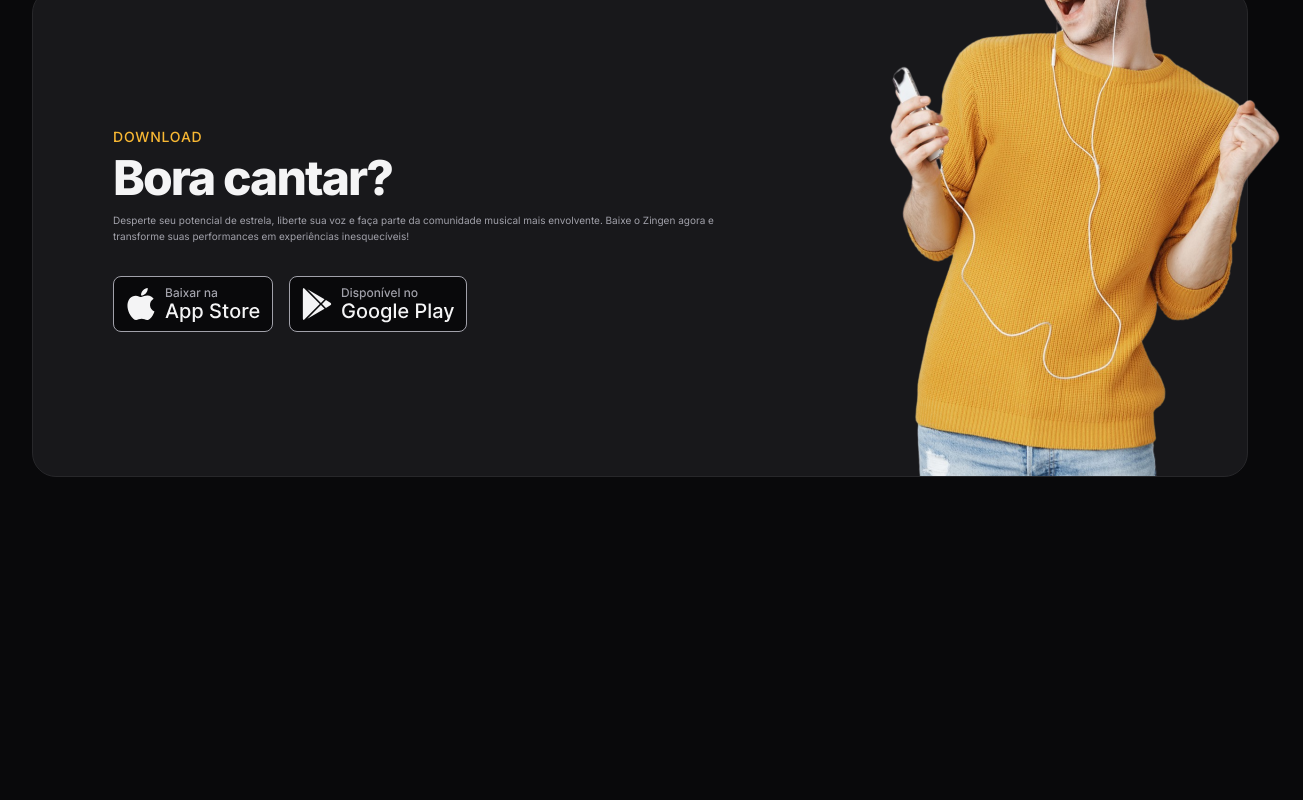
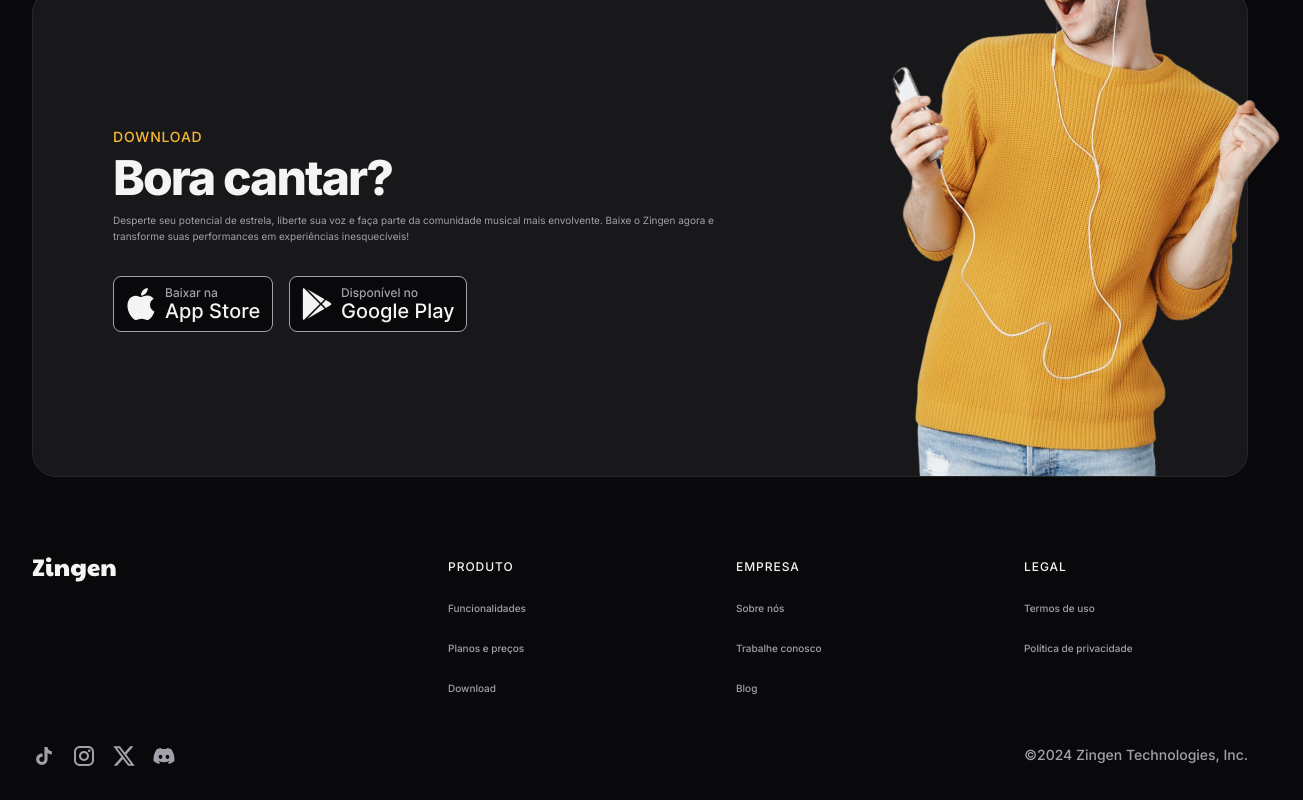
Before and after one commit to WallaceRibeiro77/proj-zingen, a plain HTML site: page index.html in a window 1280 px wide. Shown: the part 3488-4288 px from the top of the page, 1303 px wide, since content can reach past the window. Before the commit the page ends 3965 px from the top, so only its background shows below. Drawn offline with Linux system fonts and the light colour scheme.

Commit message:
projeto finalizado

```diff
--- a/index.html
+++ b/index.html
@@ -201,5 +201,57 @@
             </div>
         </div>
       </section>
+
+      <footer>
+        <div class="container py-xl grid">
+            <section class="grid top">
+                <img src="assets/logo.svg" alt="">
+                <nav class="even-columns">
+                    <ul role="list" class="grid gap-1.5">
+                        <li class="title">Produto</li>
+                        <li>
+                            <a href="#features">Funcionalidades</a>
+                        </li>
+                        <li>
+                            <a href="#pricing">Planos e preços</a>
+                        </li>
+                        <li>
+                            <a href="#download">Download</a>
+                        </li>
+                    </ul>
+                    <ul role="list" class="grid gap-1.5">
+                        <li class="title">Empresa</li>
+                        <li>
+                            <a href="#about">Sobre nós</a>
+                        </li>
+                        <li>
+                            <a href="#">Trabalhe conosco</a>
+                        </li>
+                        <li>
+                            <a href="#">Blog</a>
+                        </li>
+                    </ul>
+                    <ul role="list" class="grid gap-1.5">
+                        <li class="title">Legal</li>
+                        <li>
+                            <a href="#">Termos de uso</a>
+                        </li>
+                        <li>
+                            <a href="#">Política de privacidade</a>
+                        </li>
+                    </ul>
+                </nav>
+            </section>
+            <section class="bottom flex gap-1.5">
+                <div class="flex gap-1 5">
+                    <a href="#" class="social" aria-label="tiktok"></a>
+                    <a href="#" class="social" aria-label="instagram"></a>
+                    <a href="#" class="social" aria-label="twitter"></a>
+                    <a href="#" class="social" aria-label="discord"></a>
+                </div>
+                <span class="copy">&copy2024 Zingen Technologies, Inc.</span>
+            </section>
+        </div>
+      </footer>
 </body>
 </html>
--- /dev/null
+++ b/style/footer.css
@@ -0,0 +1,59 @@
+footer{
+    color: var(--text-color-secondary);
+    font-weight: var(--fw-md);
+
+    & .container{
+        padding-inline: 4.8rem;
+    }
+
+    & .container,
+    & .top {
+        gap: 4.8rem;
+    }
+
+    & nav.even-columns{
+        gap: 6.4rem;
+    }
+
+    & .top ul{
+        align-content: start;
+    }
+
+    & .title{
+        font-size: 1.2rem;
+        letter-spacing: 0.08em;
+        text-transform: uppercase;
+        color: var(--text-color-primary);
+    }
+
+    & .bottom {
+        flex-wrap: wrap;
+
+        & > div{
+            margin-right: auto;
+        }
+
+        & span{
+            font-size: 1.4rem;
+        }
+    }
+
+    @media (width >= 80em){
+        .container{
+            padding-inline: 0;
+            padding-bottom: 3.2rem;
+        }
+
+        & .top{
+            grid-template-columns: auto 1fr;
+
+            & nav {
+                margin-left: auto;
+
+                & ul {
+                    width: 22.4rem;
+                }
+            }
+        }
+    }
+}
--- a/style/global.css
+++ b/style/global.css
@@ -51,10 +51,13 @@ html{
     line-height: 1.6;
     color: var(--text-color-primary);
     overflow-x: hidden;
+
+    scroll-behavior: smooth;
 }
 
 body{
     background-color: var(--bg-color);
+    overflow-x: hidden;
 }
 
 h1, h2, h3{
--- a/style/index.css
+++ b/style/index.css
@@ -10,3 +10,4 @@
 @import url(features.css) (width >= 80rem);
 @import url(pricing.css);
 @import url(download.css);
+@import url(footer.css);
```
